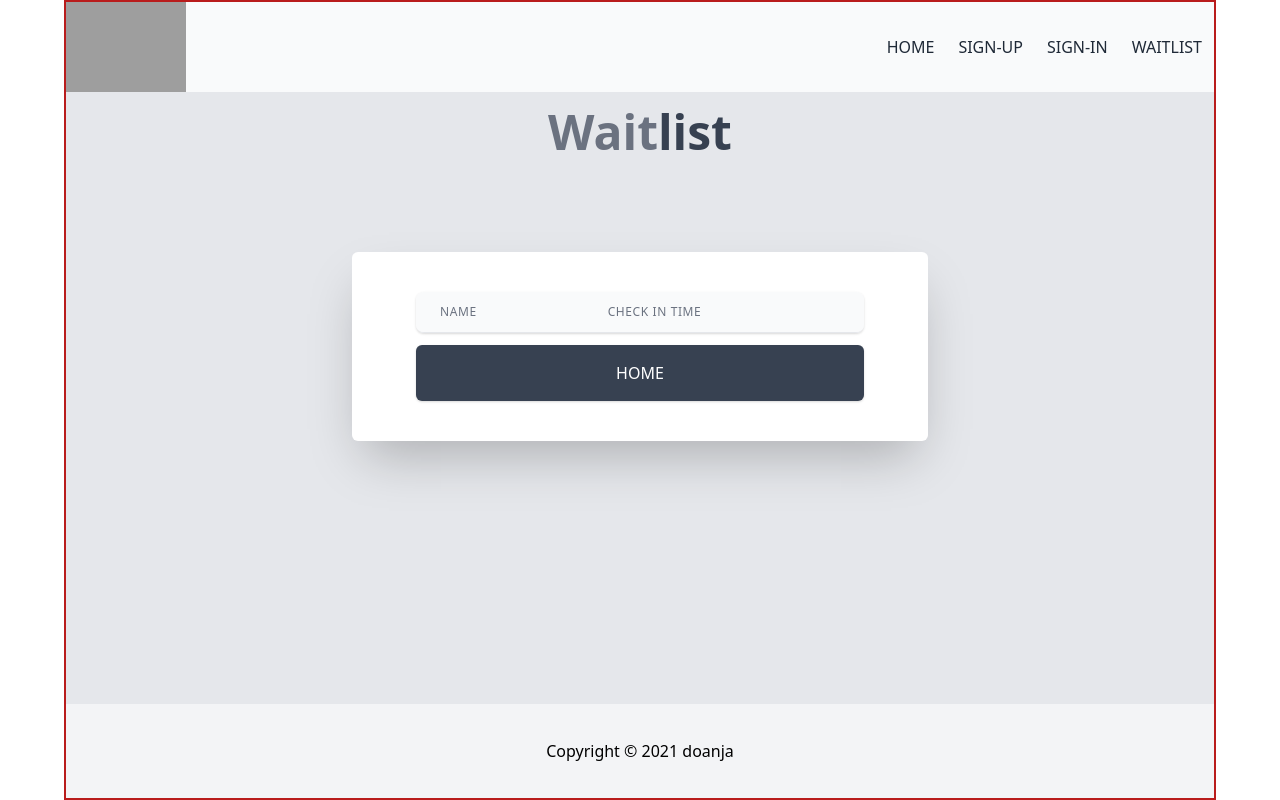
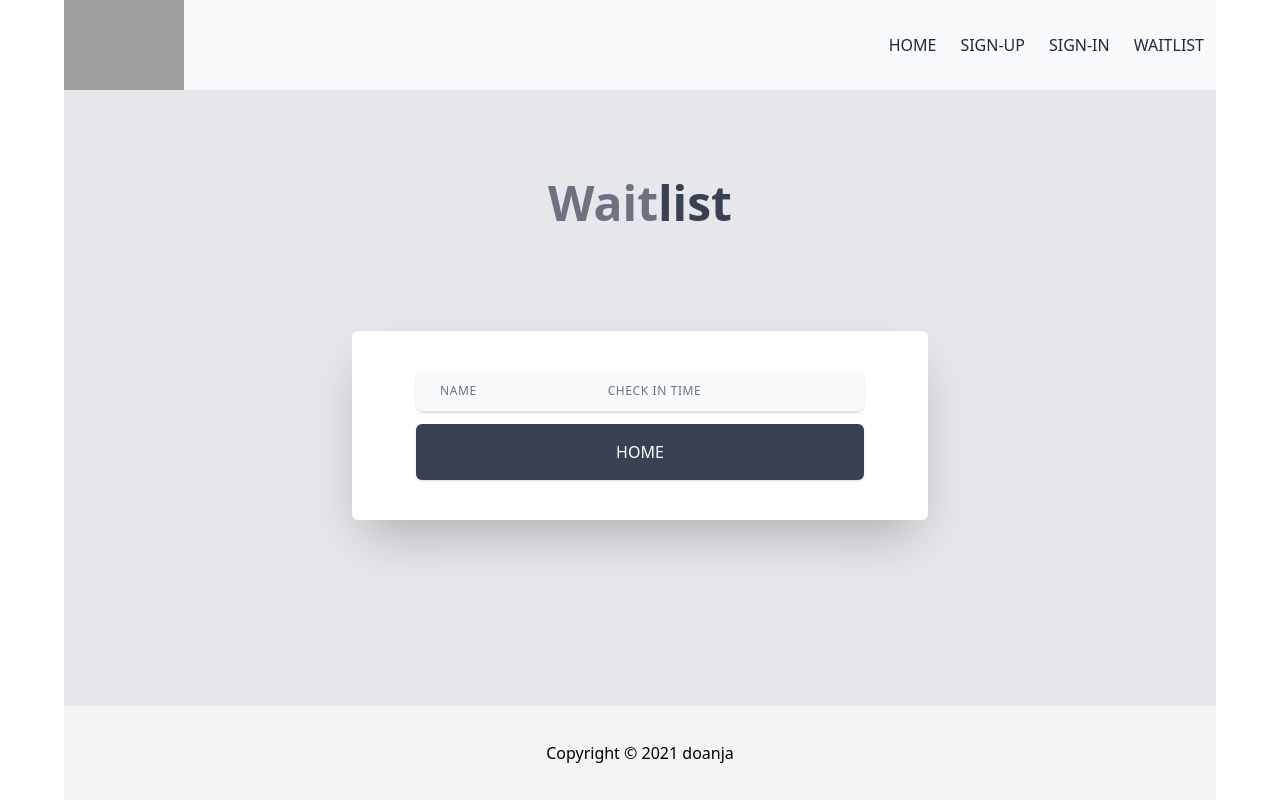
Before and after one commit to doanja/check-in, a Next.js app: page /waitlist in a window 1280 px wide. Built offline with nearby package versions, Linux system fonts and the light colour scheme; grey boxes are pictures that could not be loaded.

Commit message:
fixed page alignment center issues

```diff
--- a/components/PageContainer.tsx
+++ b/components/PageContainer.tsx
@@ -7,7 +7,7 @@ interface PageContainerProps {
 
 const PageContainer = ({ headerLeft, headerRight, subHeader, children }: PageContainerProps) => {
   return (
-    <>
+    <div className='page-wrap'>
       <div className='mx-auto z-10 text-center'>
         <h1 className='text-gray-500 text-5xl font-semibold'>
           {headerLeft}
@@ -18,7 +18,7 @@ const PageContainer = ({ headerLeft, headerRight, subHeader, children }: PageCon
       <div className='max-w-xl w-full mt-24 mb-24 rounded-md shadow-2xl bg-white mx-auto overflow-hidden z-10'>
         <div className='px-16 py-10'>{children}</div>
       </div>
-    </>
+    </div>
   );
 };
 
--- a/components/layouts/NavButton.tsx
+++ b/components/layouts/NavButton.tsx
@@ -12,7 +12,7 @@ const NavButton = ({ showMenu, linkTo, linkText }: NavButtonProps) => {
       <a
         className={`${
           showMenu && 'hidden'
-        } capitalize md:flex w-full md:w-auto px-4 py-2 text-right bg-blue-900 hover:bg-blue-500 text-white md:rounded`}>
+        } capitalize md:flex w-full md:w-auto px-4 py-2 text-right bg-gray-900 hover:bg-gray-500 text-white md:rounded`}>
         {linkText}
       </a>
     </Link>
--- a/components/layouts/NavLink.tsx
+++ b/components/layouts/NavLink.tsx
@@ -8,7 +8,7 @@ interface NavLinkProps {
 const NavLink = ({ linkTo, linkText }: NavLinkProps) => {
   return (
     <Link href={`/${linkTo}`}>
-      <a className='block uppercase md:inline-block text-gray-800 hover:text-gray-600 px-3 py-3 border-b-2 border-blue-900 md:border-none'>
+      <a className='block uppercase md:inline-block text-gray-800 hover:text-gray-600 px-3 py-3 border-b-2 border-gray-900 md:border-none'>
         {linkText}
       </a>
     </Link>
--- a/styles/index.css
+++ b/styles/index.css
@@ -38,11 +38,15 @@
 }
 
 .layout-wrap {
-  @apply flex flex-col h-screen border-2 border-red-700 max-w-6xl my-0 mx-auto;
+  @apply flex flex-col h-screen max-w-6xl mx-auto;
 }
 
 .main-wrap {
-  @apply p-4 flex-grow bg-gray-200;
+  @apply flex-grow p-4 bg-gray-200;
+}
+
+.page-wrap {
+  @apply flex flex-col justify-center h-full;
 }
 
 nav {
```
